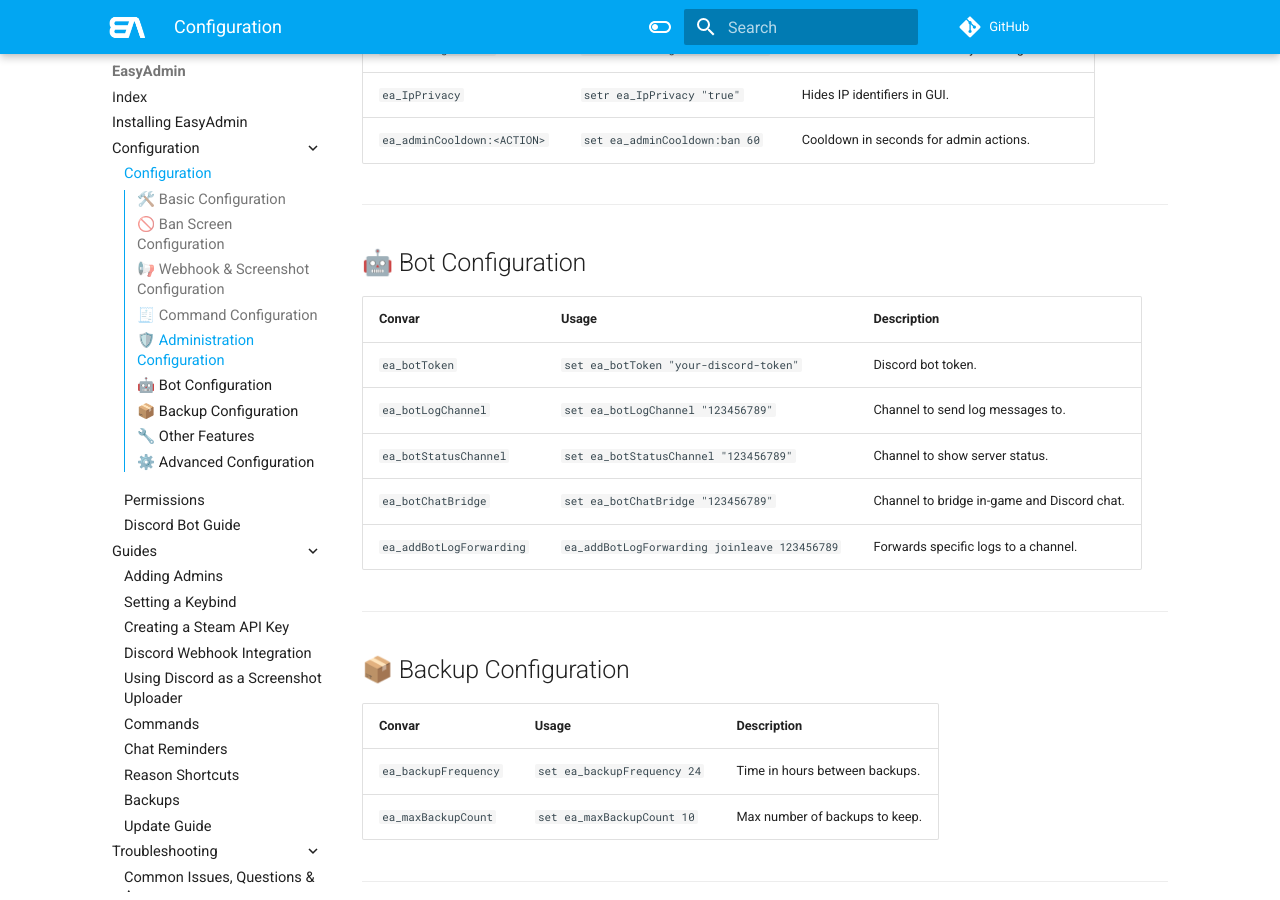
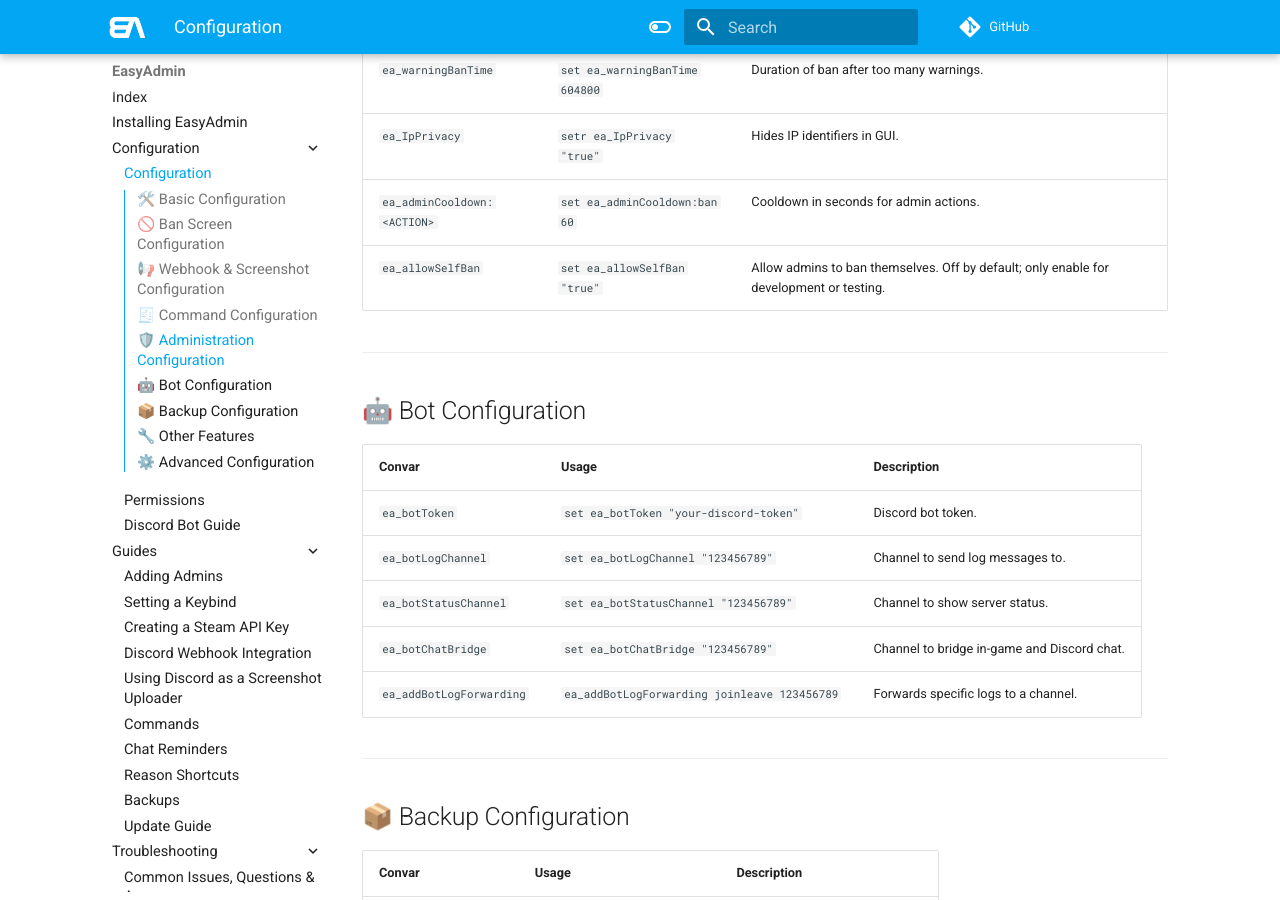
Before and after one commit to Blumlaut/EasyAdmin, an MkDocs documentation site: the page built from docs/docs/config.md, in a window 1280 px wide and 900 px high, scrolled down 3262 px. Built offline with MkDocs 1.6.1 and Material for MkDocs 9.7.7, drawn with Linux system fonts in a browser that asks for light colours; comment, search, counter and statistics services are not loaded.

Commit message:
block self-ban with ea_allowSelfBan toggle

```diff
--- a/docs/docs/config.md
+++ b/docs/docs/config.md
@@ -75,6 +75,7 @@ EasyAdmin is configured using **convars**. You can set them in your server confi
 | `ea_warningBanTime` | `set ea_warningBanTime 604800` | Duration of ban after too many warnings. |
 | `ea_IpPrivacy` | `setr ea_IpPrivacy "true"` | Hides IP identifiers in GUI. |
 | `ea_adminCooldown:<ACTION>` | `set ea_adminCooldown:ban 60` | Cooldown in seconds for admin actions. |
+| `ea_allowSelfBan` | `set ea_allowSelfBan "true"` | Allow admins to ban themselves. Off by default; only enable for development or testing. |
 
 ---
 
```
Also changed, not shown: 3 other files.
